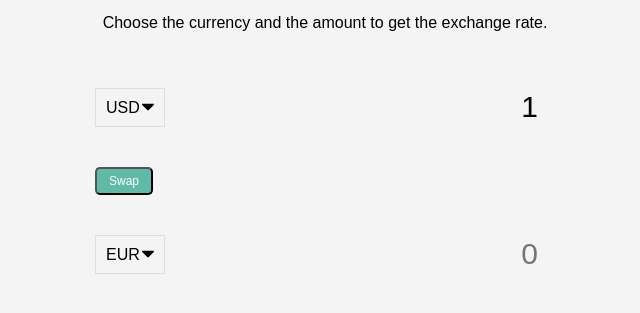
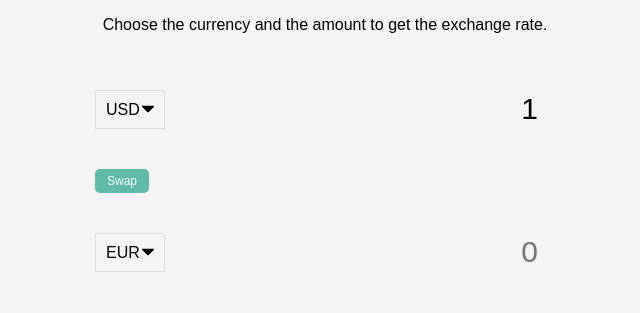
Before and after one commit to pchelka84/currency_rate_calculator, a plain HTML site: page index.html in a window 1280 px wide. Shown: the part 359-672 px from the top of the page, without its empty margins (315-955 px from the left). Drawn offline with Linux system fonts and the light colour scheme.

Commit message:
Correct btn swap class name, remove border

```diff
--- a/index.html
+++ b/index.html
@@ -71,7 +71,7 @@
     </div>
 
     <div class="swap-rate-container">
-      <button class="btn" id="rate">
+      <button class="btn" id="swap">
         Swap
       </button>
       <div class="rate" id="rate"></div>
--- a/style.css
+++ b/style.css
@@ -31,6 +31,7 @@ p {
   background-color: var(--primary-color);
   cursor: pointer;
   border-radius: 5px;
+  border: 0;
   font-size: 12px;
   padding: 5px 12px;
 }
```
